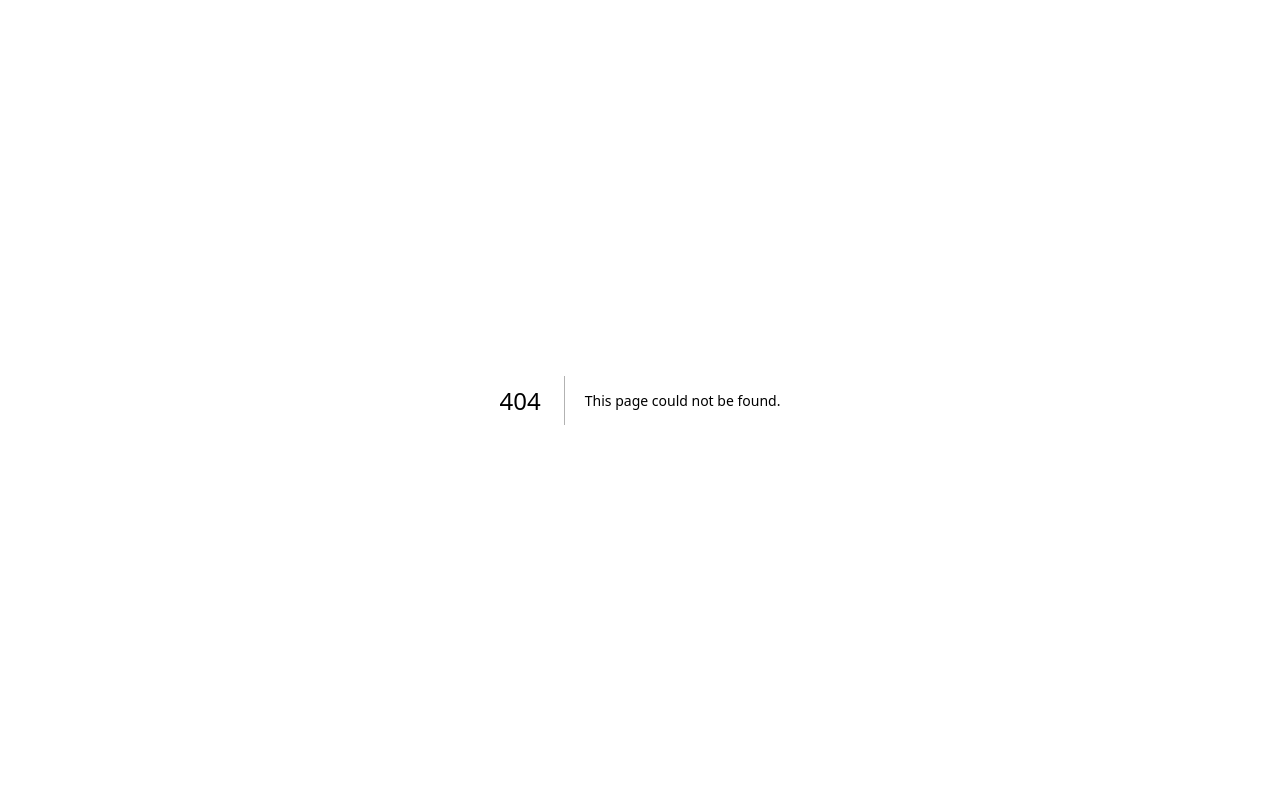
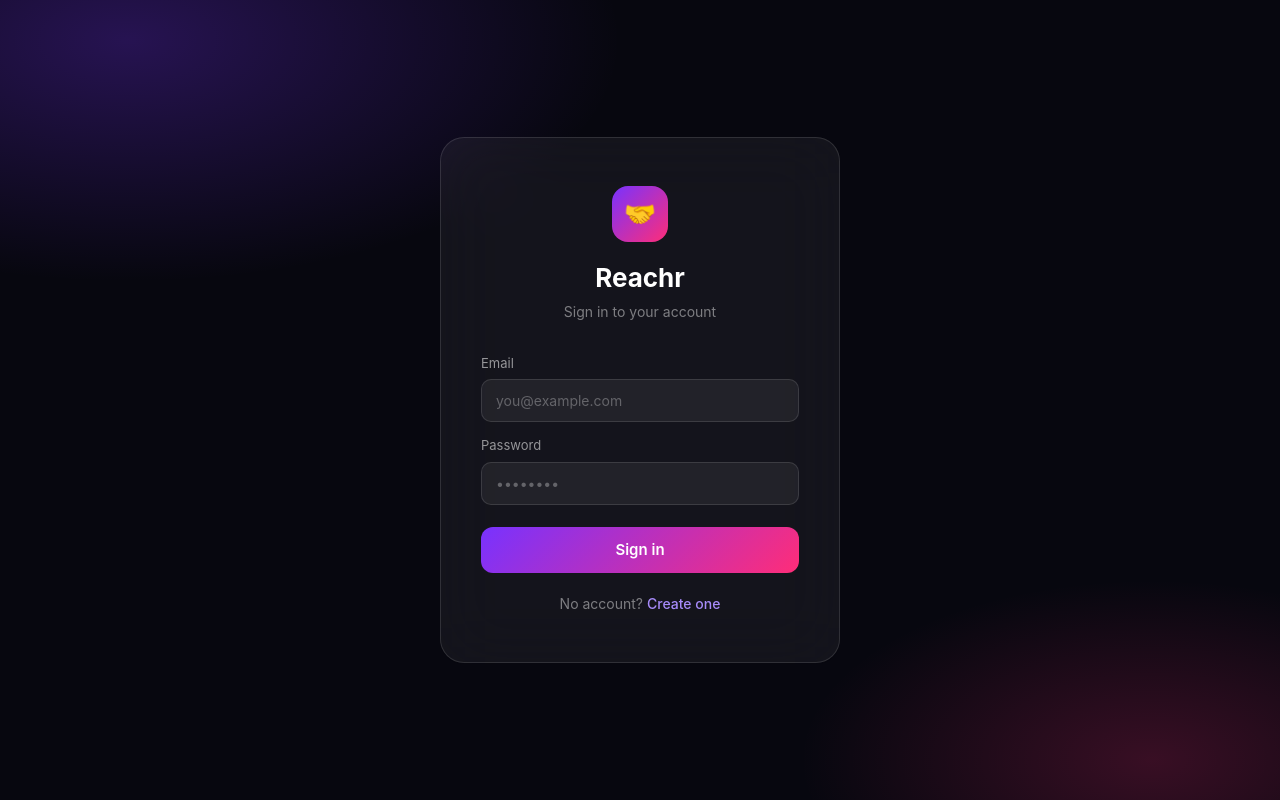
Before and after one commit to Kel444/reachr, a Next.js app: page /login in a window 1280 px wide. Before the commit this address had no page. Built offline with nearby package versions, Linux system fonts and the light colour scheme; no server answers.

Commit message:
add login page

```diff
--- /dev/null
+++ b/src/app/(auth)/login/page.tsx
@@ -0,0 +1,81 @@
+'use client'
+import { useState } from 'react'
+import { createClient } from '@/lib/supabase/client'
+import { useRouter } from 'next/navigation'
+import Link from 'next/link'
+
+export default function LoginPage() {
+  const [email, setEmail] = useState('')
+  const [password, setPassword] = useState('')
+  const [loading, setLoading] = useState(false)
+  const [error, setError] = useState('')
+  const router = useRouter()
+  const supabase = createClient()
+
+  async function handleLogin(e: React.FormEvent) {
+    e.preventDefault()
+    setLoading(true); setError('')
+    const { error } = await supabase.auth.signInWithPassword({ email, password })
+    if (error) { setError(error.message); setLoading(false); return }
+    router.push('/dashboard')
+    router.refresh()
+  }
+
+  return (
+    <div style={{
+      minHeight: '100vh', display: 'flex', alignItems: 'center', justifyContent: 'center',
+      background: `
+        radial-gradient(ellipse 70% 55% at 10% 5%, rgba(120,50,255,0.28) 0%, transparent 55%),
+        radial-gradient(ellipse 55% 45% at 90% 95%, rgba(255,45,120,0.20) 0%, transparent 50%),
+        #07070F
+      `
+    }}>
+      <div style={{
+        width: 400, background: 'rgba(255,255,255,0.055)',
+        backdropFilter: 'blur(32px)', WebkitBackdropFilter: 'blur(32px)',
+        border: '1px solid rgba(255,255,255,0.12)', borderRadius: 24,
+        padding: '48px 40px',
+      }}>
+        {/* Logo */}
+        <div style={{ textAlign: 'center', marginBottom: 32 }}>
+          <div style={{
+            display: 'inline-flex', alignItems: 'center', justifyContent: 'center',
+            width: 56, height: 56, borderRadius: 16,
+            background: 'linear-gradient(135deg, #7832FF, #FF2D78)',
+            marginBottom: 16, fontSize: 26,
+          }}>🤝</div>
+          <h1 style={{ fontSize: 26, fontWeight: 700, marginBottom: 4 }}>Reachr</h1>
+          <p style={{ color: 'rgba(255,255,255,0.45)', fontSize: 14 }}>Sign in to your account</p>
+        </div>
+
+        <form onSubmit={handleLogin} style={{ display: 'flex', flexDirection: 'column', gap: 14 }}>
+          <div>
+            <label style={{ fontSize: 13, color: 'rgba(255,255,255,0.55)', display: 'block', marginBottom: 6 }}>Email</label>
+            <input type="email" value={email} onChange={e => setEmail(e.target.value)}
+              placeholder="you@example.com" required />
+          </div>
+          <div>
+            <label style={{ fontSize: 13, color: 'rgba(255,255,255,0.55)', display: 'block', marginBottom: 6 }}>Password</label>
+            <input type="password" value={password} onChange={e => setPassword(e.target.value)}
+              placeholder="••••••••" required />
+          </div>
+          {error && <p style={{ color: '#FF6B6B', fontSize: 13, background: 'rgba(255,107,107,0.1)', padding: '8px 12px', borderRadius: 8 }}>{error}</p>}
+          <button type="submit" disabled={loading} style={{
+            marginTop: 8, padding: '12px', borderRadius: 12, border: 'none', cursor: 'pointer',
+            background: 'linear-gradient(135deg, #7832FF, #FF2D78)',
+            color: '#fff', fontSize: 15, fontWeight: 600,
+            opacity: loading ? 0.7 : 1, transition: 'opacity 0.2s',
+          }}>
+            {loading ? 'Signing in...' : 'Sign in'}
+          </button>
+        </form>
+        <p style={{ textAlign: 'center', marginTop: 20, fontSize: 14, color: 'rgba(255,255,255,0.45)' }}>
+          No account?{' '}
+          <Link href="/register" style={{ color: '#A78BFA', textDecoration: 'none', fontWeight: 500 }}>
+            Create one
+          </Link>
+        </p>
+      </div>
+    </div>
+  )
+}
```
